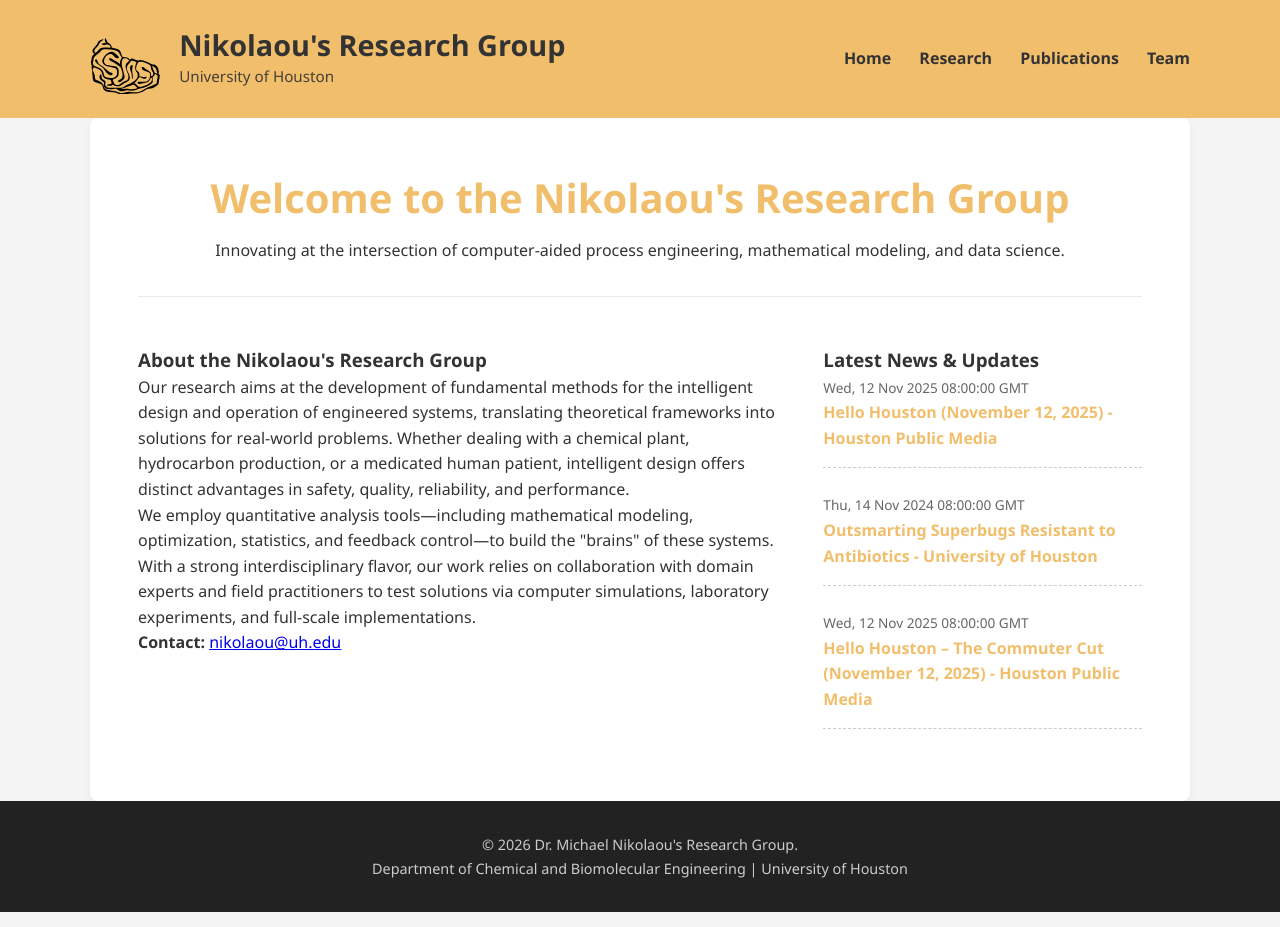
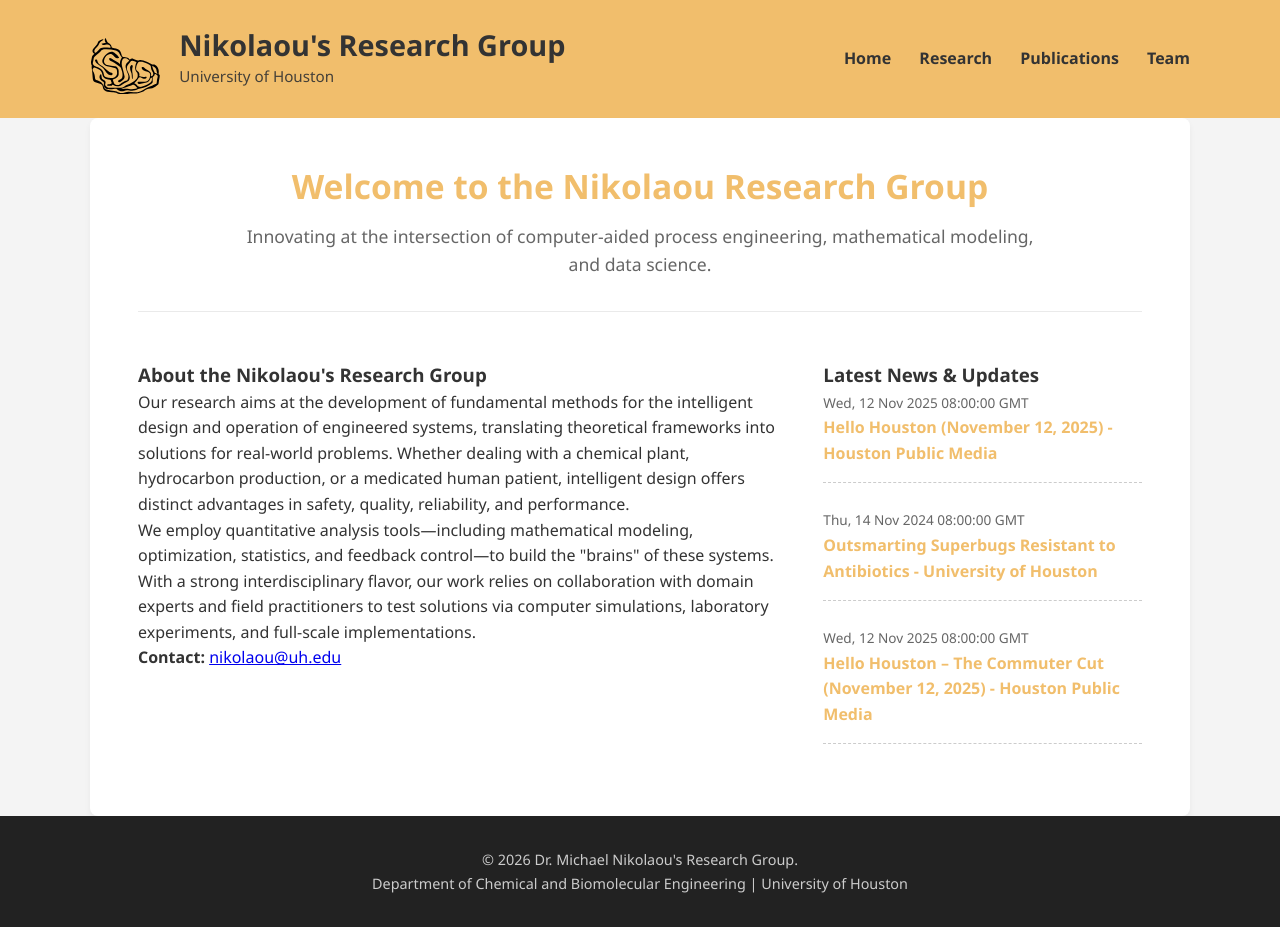
Before and after one commit to GALGAT/nikolaou-lab, a Jekyll site: the page built from index.html, in a window 1280 px wide. Built offline with Jekyll 4.4.1, drawn with Linux system fonts in a browser that asks for light colours.

Commit message:
Refactor hero section in index.html
Updated hero section with new structure and styles.

```diff
--- a/index.html
+++ b/index.html
@@ -3,10 +3,14 @@
 title: Home
 ---
 
-<section class="hero">
-    <h2>Welcome to the Nikolaou's Research Group</h2>
-    <p>Innovating at the intersection of computer-aided process engineering, mathematical modeling, and data science.</p>
-</section>
+<div class="hero">
+    <h2 style="font-size: 2.1rem; line-height: 1.2; margin-bottom: 1rem;">
+        Welcome to the Nikolaou Research Group
+    </h2>
+    <p style="font-size: 1.1rem; color: var(--text-light); max-width: 800px; margin: 0 auto;">
+        Innovating at the intersection of computer-aided process engineering, mathematical modeling, and data science.
+    </p>
+</div>
 
 <div class="homepage-grid">
     <section class="bio-section">
```
